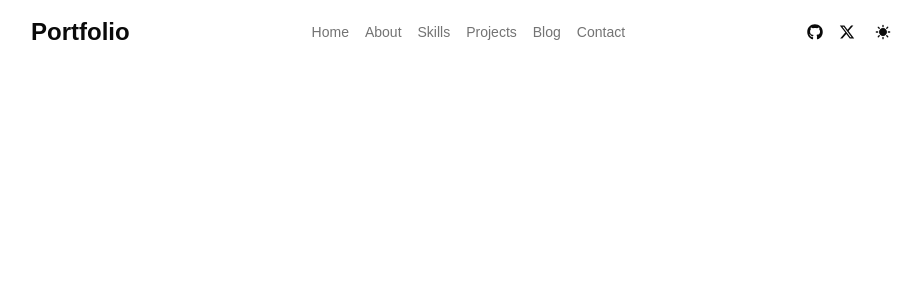
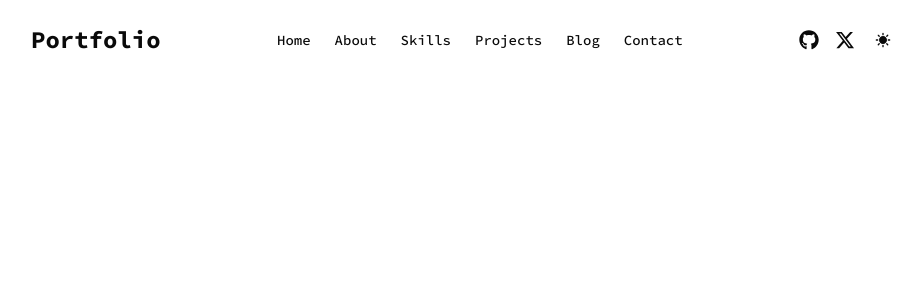
Before and after one commit to Ankit-2145/Portfolio, a Next.js app: page / in a window 1280 px wide. Shown: the top 300 px of the page, without its empty margins (177-1099 px from the left). Built offline with nearby package versions, Linux system fonts and the light colour scheme.

Commit message:
style: add source code font globally

```diff
--- a/src/app/globals.css
+++ b/src/app/globals.css
@@ -1,10 +1,8 @@
+@import url("https://fonts.googleapis.com/css2?family=Source+Code+Pro:ital,wght@0,200..900;1,200..900&family=Space+Grotesk:wght@300&display=swap");
+
 @tailwind base;
 @tailwind components;
 @tailwind utilities;
-
-body {
-  font-family: Arial, Helvetica, sans-serif;
-}
 
 @layer base {
   :root {
--- a/src/app/layout.tsx
+++ b/src/app/layout.tsx
@@ -1,17 +1,6 @@
 import type { Metadata } from "next";
-import { Geist, Geist_Mono } from "next/font/google";
 import { ThemeProvider } from "@/components/theme-provider";
 import "./globals.css";
-
-const geistSans = Geist({
-  variable: "--font-geist-sans",
-  subsets: ["latin"],
-});
-
-const geistMono = Geist_Mono({
-  variable: "--font-geist-mono",
-  subsets: ["latin"],
-});
 
 export const metadata: Metadata = {
   title: "Portfolio",
@@ -25,9 +14,7 @@ export default function RootLayout({
 }>) {
   return (
     <html lang="en" suppressHydrationWarning>
-      <body
-        className={`${geistSans.variable} ${geistMono.variable} antialiased`}
-      >
+      <body className="font-SourceCodePro antialiased">
         <ThemeProvider
           attribute="class"
           defaultTheme="system"
--- a/src/components/Navigation.tsx
+++ b/src/components/Navigation.tsx
@@ -36,22 +36,22 @@ const Navigation: React.FC = () => {
 
   return (
     <nav className="max-w-4xl mx-auto font-SpaceGrotesk">
-      <div className="flex justify-between h-16 items-center px-4 mx-auto">
+      <div className="flex justify-between h-16 items-center md:mt-2 px-4 mx-auto">
         {/* Logo / Brand name */}
         <Link href="/" className="flex items-center space-x-2">
           <span className="text-2xl font-bold text-foreground">Portfolio</span>
         </Link>
 
         {/* Desktop Navigation Links */}
-        <div className="hidden md:flex justify-center items-center space-x-4 flex-1">
+        <div className="hidden md:flex justify-center items-center space-x-6 flex-1">
           {navItems.map((item) => (
             <a
               key={item.name}
               href={item.href}
-              className="text-muted-foreground text-sm font-medium transition-colors hover:text-foreground relative group"
+              className="text-foreground text-sm font-medium transition-colors hover:text-muted-foreground relative group"
             >
               {item.name}
-              <span className="absolute -bottom-1 left-0 w-0 h-0.5 bg-foreground rounded-full transition-all group-hover:w-full"></span>
+              <span className="absolute -bottom-1 left-0 w-0 h-0.5 bg-muted-foreground rounded-full transition-all group-hover:w-full"></span>
             </a>
           ))}
         </div>
@@ -59,12 +59,12 @@ const Navigation: React.FC = () => {
         {/* Right side items: Social icons, Theme toggle, and Mobile menu */}
         <div className="flex items-center">
           {/* GitHub Icon */}
-          <Link href="/contact" className="">
-            <FaGithub className="w-4 h-4 mr-4" />
+          <Link href="/contact">
+            <FaGithub className="w-5 h-5 mr-4 hover:-translate-y-1 transition-all" />
           </Link>
           {/* Twitter Icon */}
           <Link href="/contact">
-            <FaXTwitter className="w-4 h-4 mr-4" />
+            <FaXTwitter className="w-5 h-5 mr-4 hover:-translate-y-1 transition-all" />
           </Link>
 
           {/* Theme Toggle Component */}
@@ -89,7 +89,7 @@ const Navigation: React.FC = () => {
                   <a
                     key={item.name}
                     href={item.href}
-                    className="text-muted-foreground text-sm font-medium transition-colors hover:text-foreground"
+                    className="text-foreground text-sm font-medium transition-colors hover:text-muted-foreground"
                     onClick={() => setIsOpen(false)} // Close sheet when a link is clicked
                   >
                     {item.name}
--- a/src/components/ui/theme-toggle.tsx
+++ b/src/components/ui/theme-toggle.tsx
@@ -20,8 +20,8 @@ export function ModeToggle() {
     <DropdownMenu>
       <DropdownMenuTrigger asChild>
         <Button variant="darkModeButton" size="darkModeIcon">
-          <MdSunny className="h-4 w-4 rotate-0 scale-100 transition-all dark:-rotate-90 dark:scale-0" />
-          <RxMoon className="absolute h-4 w-4 rotate-90 scale-0 transition-all dark:rotate-0 dark:scale-100" />
+          <MdSunny className="h-5 w-5 rotate-0 scale-100 transition-all dark:-rotate-90 dark:scale-0" />
+          <RxMoon className="absolute h-96 w-5 rotate-90 scale-0 transition-all dark:rotate-0 dark:scale-100" />
           <span className="sr-only">Toggle theme</span>
         </Button>
       </DropdownMenuTrigger>
--- a/tailwind.config.ts
+++ b/tailwind.config.ts
@@ -9,54 +9,57 @@ export default {
   ],
   theme: {
     extend: {
+      fontFamily: {
+        SourceCodePro: ["Source Code Pro", "serif;"],
+      },
       colors: {
-  			background: 'hsl(var(--background))',
-  			foreground: 'hsl(var(--foreground))',
+        background: "hsl(var(--background))",
+        foreground: "hsl(var(--foreground))",
         card: {
-  				DEFAULT: 'hsl(var(--card))',
-  				foreground: 'hsl(var(--card-foreground))'
+          DEFAULT: "hsl(var(--card))",
+          foreground: "hsl(var(--card-foreground))",
         },
         popover: {
-  				DEFAULT: 'hsl(var(--popover))',
-  				foreground: 'hsl(var(--popover-foreground))'
+          DEFAULT: "hsl(var(--popover))",
+          foreground: "hsl(var(--popover-foreground))",
         },
         primary: {
-  				DEFAULT: 'hsl(var(--primary))',
-  				foreground: 'hsl(var(--primary-foreground))'
+          DEFAULT: "hsl(var(--primary))",
+          foreground: "hsl(var(--primary-foreground))",
         },
         secondary: {
-  				DEFAULT: 'hsl(var(--secondary))',
-  				foreground: 'hsl(var(--secondary-foreground))'
+          DEFAULT: "hsl(var(--secondary))",
+          foreground: "hsl(var(--secondary-foreground))",
         },
         muted: {
-  				DEFAULT: 'hsl(var(--muted))',
-  				foreground: 'hsl(var(--muted-foreground))'
+          DEFAULT: "hsl(var(--muted))",
+          foreground: "hsl(var(--muted-foreground))",
         },
         accent: {
-  				DEFAULT: 'hsl(var(--accent))',
-  				foreground: 'hsl(var(--accent-foreground))'
+          DEFAULT: "hsl(var(--accent))",
+          foreground: "hsl(var(--accent-foreground))",
         },
         destructive: {
-  				DEFAULT: 'hsl(var(--destructive))',
-  				foreground: 'hsl(var(--destructive-foreground))'
+          DEFAULT: "hsl(var(--destructive))",
+          foreground: "hsl(var(--destructive-foreground))",
         },
-  			border: 'hsl(var(--border))',
-  			input: 'hsl(var(--input))',
-  			ring: 'hsl(var(--ring))',
+        border: "hsl(var(--border))",
+        input: "hsl(var(--input))",
+        ring: "hsl(var(--ring))",
         chart: {
-  				'1': 'hsl(var(--chart-1))',
-  				'2': 'hsl(var(--chart-2))',
-  				'3': 'hsl(var(--chart-3))',
-  				'4': 'hsl(var(--chart-4))',
-  				'5': 'hsl(var(--chart-5))'
-  			}
+          "1": "hsl(var(--chart-1))",
+          "2": "hsl(var(--chart-2))",
+          "3": "hsl(var(--chart-3))",
+          "4": "hsl(var(--chart-4))",
+          "5": "hsl(var(--chart-5))",
+        },
       },
       borderRadius: {
-  			lg: 'var(--radius)',
-  			md: 'calc(var(--radius) - 2px)',
-  			sm: 'calc(var(--radius) - 4px)'
-  		}
-  	}
+        lg: "var(--radius)",
+        md: "calc(var(--radius) - 2px)",
+        sm: "calc(var(--radius) - 4px)",
+      },
+    },
   },
   plugins: [require("tailwindcss-animate")],
 } satisfies Config;
```
Lines whose indentation alone changed are shown as unchanged.
